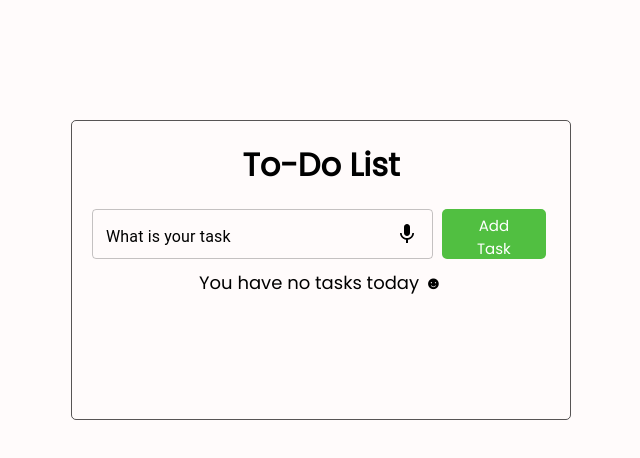
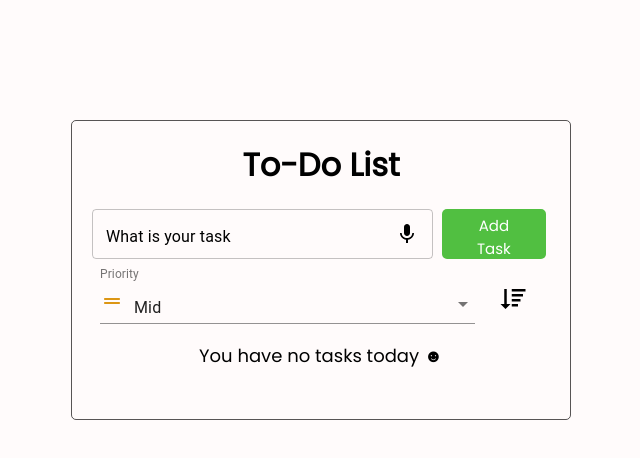
Before and after one commit to AhmedKamal29/React-practice, a React (Create React App) app: page / in a window 1280 px wide. Shown: the top 458 px of the page, without its empty margins (319-959 px from the left). Built offline with nearby package versions, Linux system fonts and the light colour scheme; no server answers.

Commit message:
sorting is functional

```diff
--- a/src/Components/Inputs.js
+++ b/src/Components/Inputs.js
@@ -6,6 +6,12 @@ import OutlinedInput from "@material-ui/core/OutlinedInput";
 import InputAdornment from "@material-ui/core/InputAdornment";
 import MicIcon from "@material-ui/icons/Mic";
 import Button from "./Button";
+import Select from "@material-ui/core/Select";
+import { makeStyles } from "@material-ui/core/styles";
+import MenuItem from "@material-ui/core/MenuItem";
+import { BiSortDown } from "react-icons/bi";
+import { RiArrowUpSLine } from "react-icons/ri";
+import { CgMathEqual } from "react-icons/cg";
 
 const SpeechRecognition =
   window.SpeechRecognition || window.webkitSpeechRecognition;
@@ -13,10 +19,18 @@ const mic = new SpeechRecognition();
 
 mic.continuous = true;
 mic.interimResults = true;
-mic.lang = "en-US";
+mic.lang = ["en-US", "ar-EG"];
 
-const Inputs = ({ onAdd }) => {
+const useStyles = makeStyles((theme) => ({
+  formControl: {
+    margin: theme.spacing(1),
+    minWidth: 120,
+  },
+}));
+
+const Inputs = ({ onAdd, Sorting }) => {
   const [text, setText] = useState("");
+  const [priority, setpriority] = useState(2);
   const [Listening, setListening] = useState(false);
 
   const handleListen = () => {
@@ -54,16 +68,21 @@ const Inputs = ({ onAdd }) => {
   }, [Listening]);
 
   const onSubmit = (e) => {
+    console.log(text, priority);
     e.preventDefault();
-    if (!text) {
-      alert("Please add a task");
+    if (!text && !priority) {
+      alert("Please add a task and set priority");
       return;
     }
-    onAdd(text);
+    onAdd(text, priority);
     setText("");
+    setpriority("");
   };
 
+  const classes = useStyles();
+
   return (
+    <div>
       <form className="TextArea" onSubmit={onSubmit}>
         <FormControl variant="outlined">
           <InputLabel className="inputLabel">What is your task</InputLabel>
@@ -86,7 +105,68 @@ const Inputs = ({ onAdd }) => {
           />
           <Button type="submit" text="Add Task" />
         </FormControl>
+
+        <FormControl
+          id="demo-simple-select-outlined-label"
+          className={classes.formControl}
+        >
+          <InputLabel htmlFor="grouped-select">Priority</InputLabel>
+          <Select
+            className="priorityField"
+            value={priority}
+            id="demo-simple-select-outlined-label"
+            onChange={(e) => {
+              setpriority(e.target.value);
+            }}
+          >
+            <MenuItem value={1}>
+              <RiArrowUpSLine className="highArrow" />
+              High
+            </MenuItem>
+            <MenuItem value={2}>
+              <CgMathEqual className="moderatePriority" />
+              Mid
+            </MenuItem>
+            <MenuItem value={3}>
+              <RiArrowUpSLine className="lowArrow" />
+              Low
+            </MenuItem>
+          </Select>
+        </FormControl>
+
+        <div class="dropdown">
+          <button disabled class="dropbtn">
+            <BiSortDown className="SortIcon" />
+          </button>
+          <div class="dropdown-content">
+            <MenuItem
+              value="none"
+              onClick={() => {
+                Sorting("?sortBy=none");
+              }}
+            >
+              None
+            </MenuItem>
+            <MenuItem
+              value="createdAt"
+              onClick={() => {
+                Sorting("?sortBy=date");
+              }}
+            >
+              CreatedAt
+            </MenuItem>
+            <MenuItem
+              value="Priority"
+              onClick={() => {
+                Sorting("?sortBy=Priority");
+              }}
+            >
+              Priority
+            </MenuItem>
+          </div>
+        </div>
       </form>
+    </div>
   );
 };
 
--- a/src/Components/TaskFormat.js
+++ b/src/Components/TaskFormat.js
@@ -19,18 +19,12 @@ const useStyles = makeStyles({
 
 const TaskFormat = ({ task, onDelete, onSubmit, onLoad }) => {
   const classes = useStyles();
-  const [done, setDone] = useState(task.Status || false);
-
-  // const getTodos = () => {
-  //   axios.get("http://localhost:5000/task").then((res) => {
-  //     setTasks(res.data);
-  //   });
-  // };
+  const [priority, setpriority] = useState(task.Priority || 2);
 
   return (
     <div>
       <Checkbox
-        checked={done}
+        checked={task.Status}
         classes={{
           root: classes.root,
         }}
@@ -44,12 +38,20 @@ const TaskFormat = ({ task, onDelete, onSubmit, onLoad }) => {
       <div
         id="task"
         name="task"
-        className={`${done ? "taskDone" : "taskUndone"}`}
+        className={`${
+          task.Status
+            ? "taskDone"
+            : priority === 3
+            ? "taskUndone lowlvl"
+            : priority === 1
+            ? "taskUndone highlvl"
+            : "taskUndone midlvl"
+        }`}
       >
         <h4>
           {task.Task}
           <ImCancelCircle
-            className="trashIcon"
+            className="DelIcon"
             onClick={() => onDelete(task._id)} // dont forget the id in the mongo db starts with _
           />
         </h4>
--- a/src/Components/Tasks.js
+++ b/src/Components/Tasks.js
@@ -1,6 +1,6 @@
 import TaskFormat from "./TaskFormat";
 
-const Tasks = ({ tasks, onDelete, onSubmit, onLoad }) => {
+const Tasks = ({ tasks, onDelete, onSubmit }) => {
   return (
     <div>
       {tasks.map((task) => (
@@ -8,9 +8,9 @@ const Tasks = ({ tasks, onDelete, onSubmit, onLoad }) => {
           key={task.id}
           task={task}
           Status={task.Status}
+          Priority={task.Priority}
           onDelete={onDelete}
           onSubmit={onSubmit}
-          onLoad={onLoad}
         />
       ))}
     </div>
--- a/src/Components/TodoContainer.js
+++ b/src/Components/TodoContainer.js
@@ -6,15 +6,13 @@ import Tasks from "./Tasks";
 import { useState } from "react";
 import { useEffect } from "react";
 
-const TaskList = () => {
+const TodoContainer = () => {
   const [tasks, setTasks] = useState([]); // defining the tasks
 
   // useEffect for rendering the data on page load
   useEffect(() => {
-    axios.get("http://localhost:5000/task").then((res) => {
-      setTasks(res.data);
-    });
-  });
+    getTodos();
+  }, []);
 
   // getting all the todo
   const getTodos = () => {
@@ -24,13 +22,19 @@ const TaskList = () => {
   };
 
   // add a task
-  const addTask = (textInput) => {
+  const addTask = (textInput, prioritylvl) => {
     axios
       .post("http://localhost:5000/task", {
         Task: textInput,
+        Priority: prioritylvl,
       })
       .then((response) => {
-        setTasks(response.data);
+        setTasks((oldTasks) => [...oldTasks, response.data]);
+      })
+      .catch((error) => {
+        console.error(
+          "something went wrong while adding a task to the database"
+        );
       });
   };
 
@@ -39,30 +43,43 @@ const TaskList = () => {
     axios
       .delete(`http://localhost:5000/task/${id}`)
       .then((res) => {
-        setTasks(res.filter((res) => res.id !== id));
+        getTodos();
       })
       .catch((error) => {
         console.error("Something went wrong !", error);
       });
   };
 
-  const StatusUpdate = (id, newStatus, e) => {
+  // Update the status of the task
+  const StatusUpdate = (id, newStatus) => {
     axios
       .put(`http://localhost:5000/task/${id}`, {
         Status: newStatus,
       })
-      .then((response) => {
-        setTasks(response.data.Status);
+      .then(async (response) => {
+        await getTodos();
       })
       .catch((error) => {
         console.error("Something went wrong !", error);
       });
   };
 
+  //sort the data based on the priority
+  const SortBy = (sort) => {
+    axios
+      .get(`http://localhost:5000/task${sort}`)
+      .then(async (res) => {
+        await setTasks(res.data);
+      })
+      .catch((error) => {
+        console.error("Something went wrong while sorting the tasks");
+      });
+  };
+
   return (
     <div>
       <Header />
-      <Inputs onAdd={addTask} />
+      <Inputs onAdd={addTask} Sorting={SortBy} />
       {tasks.length > 0 ? (
         <Tasks
           tasks={tasks}
@@ -71,7 +88,6 @@ const TaskList = () => {
           onLoad={getTodos}
         />
       ) : (
-        // <Tasks tasks={tasks} onDelete={delTask} />
         <p className="noTasks">
           You have no tasks today <span>&#9787;</span>{" "}
         </p>
@@ -80,4 +96,4 @@ const TaskList = () => {
   );
 };
 
-export default TaskList;
+export default TodoContainer;
--- a/src/index.css
+++ b/src/index.css
@@ -65,7 +65,6 @@ body {
   padding: 15px 20px;
   cursor: pointer;
   border-radius: 10px;
-
 }
 
 .taskUndone h4 {
@@ -105,10 +104,11 @@ body {
 }
 
 
-.trashIcon{
+.DelIcon{
   color: rgb(194, 33, 33);
   margin-top: 5px;
   font-size: large;
+  margin-left: 5px;
 }
 
 
@@ -118,6 +118,16 @@ body {
 
 .micIcon{
   color:rgb(0, 0, 0);
+  cursor: pointer;
+}
+
+.priorityField{
+  width: 375px
+}
+
+.SortIcon{
+  margin: 25px 15px 0px;
+  font-size: 2.25em;
   cursor: pointer;
 }
 
@@ -152,3 +162,64 @@ body {
 		box-shadow: 0px 0px 5px 12px rgba(173,0,0,0);
 	}
 }
+
+
+
+.dropbtn {
+  background-color: transparent;
+  border: none;
+  cursor: pointer;
+  color: black;
+}
+
+.dropdown {
+  position: relative;
+  display: inline-block;
+}
+
+.dropdown-content {
+  display: none;
+  position: absolute;
+  background-color: #f9f9f9;
+  right: 0;
+  min-width: 160px;
+  box-shadow: 0px 8px 16px 0px rgba(0,0,0,0.2);
+  z-index: 1;
+}
+
+
+
+.dropdown:hover .dropdown-content {
+  display: block;
+}
+
+.highArrow{
+  color: red;
+  margin-right: 10px;
+  font-size: 1.5em;
+}
+
+.lowArrow{
+  color: blue;
+  margin-right: 10px;
+  font-size: 1.5em;
+  transform: rotate(180deg);
+}
+
+.moderatePriority{
+  color: rgb(220, 150, 20);
+  margin-right: 10px;
+  font-size: 1.5em;
+}
+
+.lowlvl{
+  border-left: 5px solid blue;
+}
+
+.highlvl{
+  border-left: 5px solid red;
+}
+
+.midlvl{
+  border-left: 5px solid rgb(220, 150, 20);
+}
```
Also changed, not shown: src/index.js (+6 -6 lines). Lines whose indentation alone changed are shown as unchanged.
